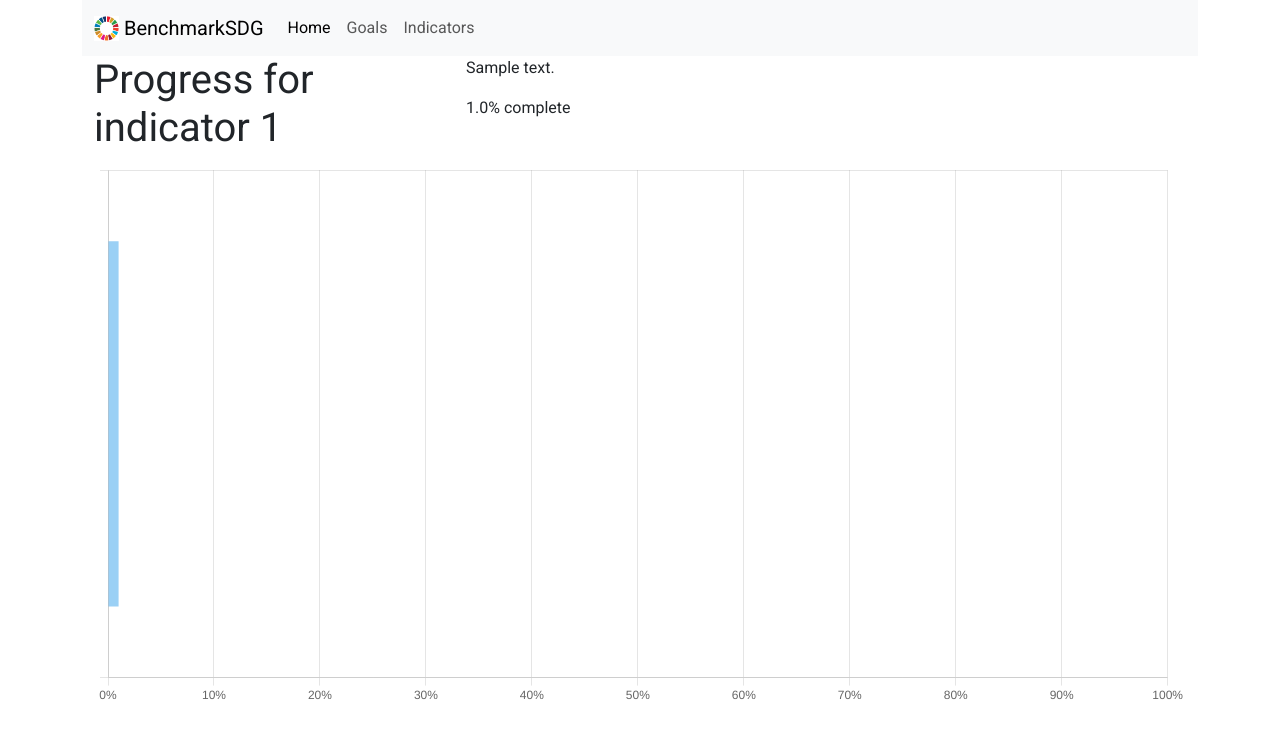
After one commit to Taiyo-SK/progress-sdg, a Flask app: page /indicators/1 in a window 1280 px wide. The commit adds this page. Shown: the top 739 px of the page. Run offline with Flask 2, Linux system fonts and the light colour scheme; tables that the repository leaves empty hold one stand-in row (values such as "Sample post"); some libraries are stand-ins or nearby versions.

Commit message:
routed all indicators to front end; created progress bar for indicators

```diff
--- a/crud.py
+++ b/crud.py
@@ -36,13 +36,15 @@ def enter_ind_data(id, goal_code, description, progress):
                           progress=progress)
 
     return ind_entry
+
+
 ### GET functions
-
 
 def get_goals():
     """Return all goals."""
 
     return Goal.query.all()
+
 
 def get_progress_by_goal(code):
     """Return the most up to date progress for a specific goal."""
@@ -52,6 +54,24 @@ def get_progress_by_goal(code):
     return Progress.query.filter_by(code=code).one()
 
 
+def get_indicators():
+    """Return all indicators."""
+
+    return Indicator.query.all()
+
+
+def get_indicators_by_goal(code):
+    """Return all indicators for a given goal."""
+
+    return Indicator.query.filter_by(goal_code=code).all()
+
+
+def get_details_by_indicator(id):
+    """Return the most up to date progress and description for a specific indicator."""
+
+    return Indicator.query.filter_by(id=id).one()
+
+
 if __name__ == '__main__':
     from server import app
     connect_to_db(app)
--- a/server.py
+++ b/server.py
@@ -22,6 +22,9 @@ def homepage():
     return render_template('homepage.html')
 
 
+### Goals
+
+
 @app.route('/goals')
 def view_goals():
     """View all SDGs."""
@@ -36,8 +39,9 @@ def show_goal(code):
     """Show details on a particular SDG."""
 
     progress = crud.get_progress_by_goal(code)
+    indicators = crud.get_indicators_by_goal(code)
 
-    return render_template('goal_details.html', progress=progress)
+    return render_template('goal_details.html', progress=progress, indicators=indicators)
 
 
 @app.route('/progress_data.json/<code>')
@@ -61,6 +65,38 @@ def get_goal_progress_data(code):
     # json_data = {'progress': progress, 'ytd': ytd}
 
 
+### Indicators
+
+
+@app.route('/indicators')
+def view_indicators():
+    """View all SDG indicators."""
+
+    indicators = crud.get_indicators()
+
+    return render_template('indicators.html', indicators=indicators)
+
+
+@app.route('/indicators/<id>')
+def show_indicator(id):
+    """Show progress and description of a specific indicator."""
+
+    ind_details = crud.get_details_by_indicator(id)
+
+    return render_template('indicator_details.html', ind_details=ind_details)
+
+
+@app.route('/indicator_data.json/<id>')
+def get_indicator_progress_data(id):
+    """Get progress data for a specific indicator.
+
+    Progress is defined as a percentage."""
+
+    progress_data = crud.get_details_by_indicator(id)
+
+    return jsonify(progress=progress_data.progress)
+
+
 if __name__ == '__main__':
     connect_to_db(app)
     app.run(host='0.0.0.0', debug=True)
--- /dev/null
+++ b/static/js_css/ind_chart.js
@@ -0,0 +1,47 @@
+'use strict';
+
+// AJAX fetch for indicator progress data
+
+const ind_id = document.querySelector('#indicator-id').innerHTML;
+console.log(ind_id);
+
+fetch(`/indicator_data.json/${ind_id}`)
+.then(response => response.json())
+.then(responseJson => {
+    const progress_data = {
+        progress: responseJson.progress,
+        years_from_start: responseJson.ytd
+    };
+
+    new Chart(document.querySelector('#ind-progress-bar'), {
+        type: 'bar',
+        data: {
+            labels: [''],
+            datasets: [
+                {
+                    label: 'progress',
+                    data: [progress_data.progress],
+                },
+            ],
+        },
+        options: {
+            indexAxis: 'y',
+            scales: {
+                x: {
+                    max: 100,
+                    ticks: {
+                        callback: value => `${value}%`
+                    }
+                }
+            },
+            plugins: {
+                legend: {
+                    display: false
+                },
+                tooltip: {
+                    enabled: false
+                }
+            }
+        }
+    });
+})
--- a/templates/base.html
+++ b/templates/base.html
@@ -51,19 +51,8 @@
                   <li class="nav-item">
                     <a class="nav-link" href="/goals">Goals</a>
                   </li>
-                  <li class="nav-item dropdown">
-                    <a class="nav-link dropdown-toggle" href="#" role="button" data-bs-toggle="dropdown" aria-expanded="false">
-                      Dropdown
-                    </a>
-                    <ul class="dropdown-menu">
-                      <li><a class="dropdown-item" href="#">Action</a></li>
-                      <li><a class="dropdown-item" href="#">Another action</a></li>
-                      <li><hr class="dropdown-divider"></li>
-                      <li><a class="dropdown-item" href="#">Something else here</a></li>
-                    </ul>
-                  </li>
                   <li class="nav-item">
-                    <a class="nav-link disabled">Disabled</a>
+                    <a class="nav-link" href="/indicators">Indicators</a>
                   </li>
                 </ul>
 
--- /dev/null
+++ b/templates/indicator_details.html
@@ -0,0 +1,34 @@
+{% extends 'base.html' %}
+
+{% block title %}{{ ind_details.id }} - Global Summary {% endblock %}
+
+{% block head %}
+<script src="https://cdn.jsdelivr.net/npm/chart.js@4.3.0/dist/chart.umd.min.js"></script>
+{% endblock %}
+
+{% block body %}
+<div class="container-fluid">
+    <div class="row">
+        <div class="col">
+            <h1>
+                Progress for indicator <span id="indicator-id">{{ ind_details.id }}</span>
+            </h1>
+        </div>
+        <div class="col">
+            <p>
+                {{ ind_details.description }}
+            </p>
+            <p>
+                {{ ind_details.progress }}% complete
+            </p>
+        </div>
+        <div class="col">
+        </div>
+    </div>
+    <canvas id="ind-progress-bar"></canvas>
+</div>
+{% endblock %}
+
+{% block after_body %}
+    <script src="/static/js_css/ind_chart.js"></script>
+{% endblock %}
```
Also changed, not shown: static/js_css/charts.js (+47 -1 lines), templates/goal_details.html (+41 -18 lines), templates/indicators.html (added, +21 -0 lines).
